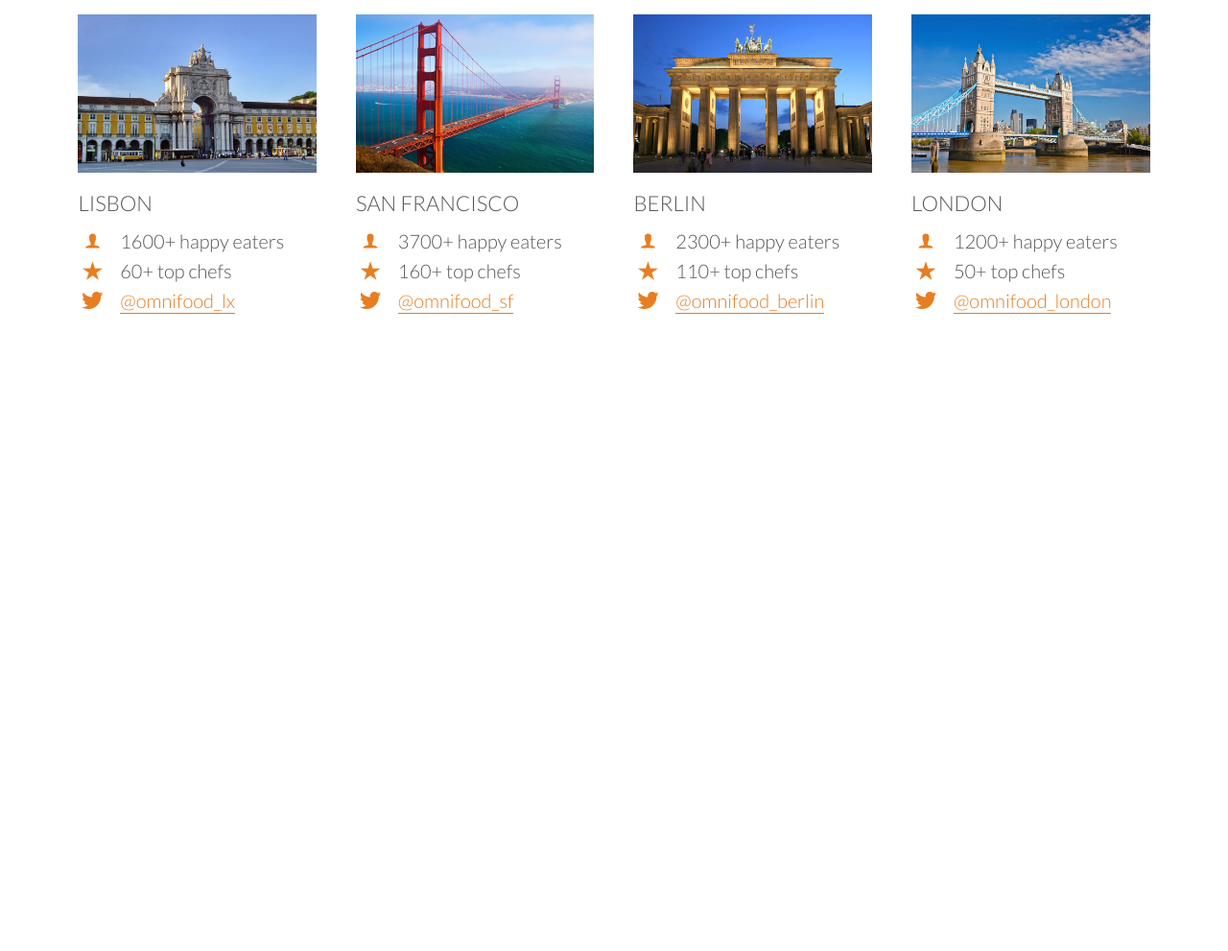
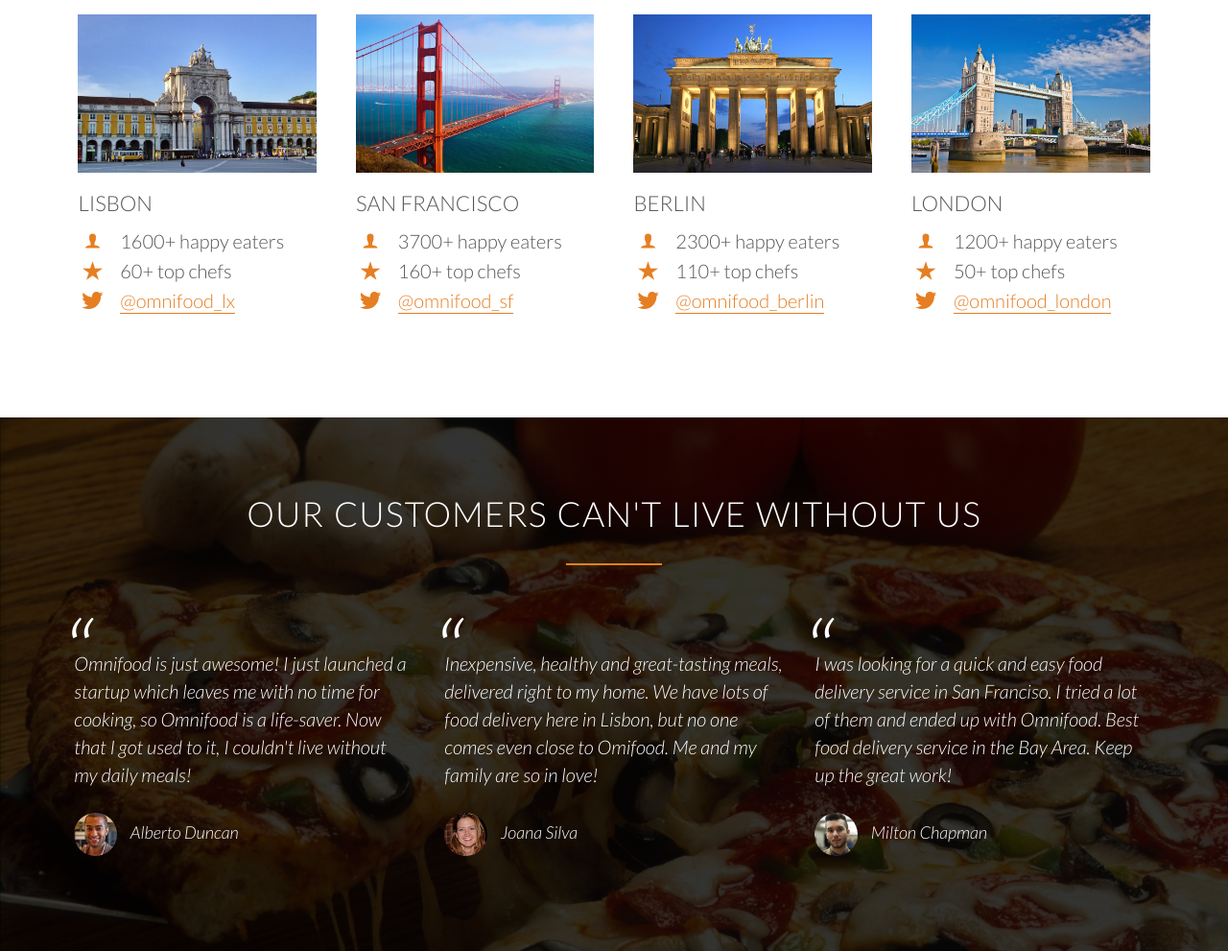
Before and after one commit to Danogo/Omnifood, a plain HTML site: page index.html in a window 1280 px wide. Shown: the part 2874-3865 px from the top of the page at 96% size. Before the commit the page ends 3309 px from the top, so only its background shows below. Drawn offline with Linux system fonts and the light colour scheme; files whose address does not match are found by name.

Commit message:
add and style testimonials section

```diff
--- a/index.html
+++ b/index.html
@@ -221,6 +221,47 @@
             </div>
         </div>
     </section>
+    <section class="section-testimonials">
+        <div class="row">
+            <h2>Our customers can't live without us</h2>
+        </div>
+        <div class="row">
+            <div class="col span-1-of-3">
+                <blockquote>
+                    Omnifood is just awesome! I just launched a startup which leaves me with no time for cooking, so Omnifood is a life-saver.
+                    Now that I got used to it, I couldn't live without my daily meals!
+                    <cite>
+                        <img src="resources/img/customer-1.jpg">
+                        Alberto Duncan
+                    </cite>
+                </blockquote>
+            </div>
+            <div class="col span-1-of-3">
+                <blockquote>
+                        Inexpensive, healthy and great-tasting meals, delivered right to my home. We have lots of food delivery here in Lisbon, but no one comes even close to Omifood. Me and my family are so in love!
+                    <cite>
+                        <img src="resources/img/customer-2.jpg">
+                        Joana Silva
+                    </cite>
+                </blockquote>
+            </div>
+            <div class="col span-1-of-3">
+                <blockquote>
+                        I was looking for a quick and easy food delivery service in San Franciso. I tried a lot of them and ended up with Omnifood. Best food delivery service in the Bay Area. Keep up the great work!
+                    <cite>
+                        <img src="resources/img/customer-3.jpg">
+                        Milton Chapman
+                    </cite>
+                </blockquote>
+            </div>
+
+
+        </div>
+
+    </section>
 </body>
 
 </html>
+<!--
+
+ -->
--- a/resources/css/style.css
+++ b/resources/css/style.css
@@ -176,6 +176,7 @@ header {
     background-image: linear-gradient(rgba(0, 0, 0, 0.7), rgba(0, 0, 0, 0.7)), url('img/hero.jpg');
     background-size: cover;
     background-position: center;
+    background-attachment: fixed;
     height: 100vh;
 }
 .hero-text-box {
@@ -337,3 +338,44 @@ header {
 .city-feature {
     margin-bottom: 5px;
 }
+
+/*--------------------------------------------*/
+/* SECTION CITIES */
+/*--------------------------------------------*/
+
+.section-testimonials {
+    background-image: linear-gradient(rgba(0, 0, 0, 0.8), rgba(0, 0, 0, 0.8)), url('img/back-customers.jpg');
+    background-size: cover;
+    color: #fff;
+    background-attachment: fixed;
+}
+
+blockquote {
+    padding: 2%;
+    font-style: italic;
+    line-height: 145%;
+    position: relative;
+    margin-top: 40px;
+}
+
+blockquote::before {
+    content: '\201C';
+    font-size: 5em;
+    display: block;
+    position: absolute;
+    top: -5px;
+    left: -5px;
+}
+
+cite {
+    font-size: 0.9em;
+    margin-top: 25px;
+    display: block;
+}
+
+cite img {
+    height: 45px;
+    border-radius: 50%;
+    margin-right: 10px;
+    vertical-align: middle;
+}
```
Also changed, not shown: resources/css/img/back-customers.jpg (renamed from resources/img/back-customers.jpg).
